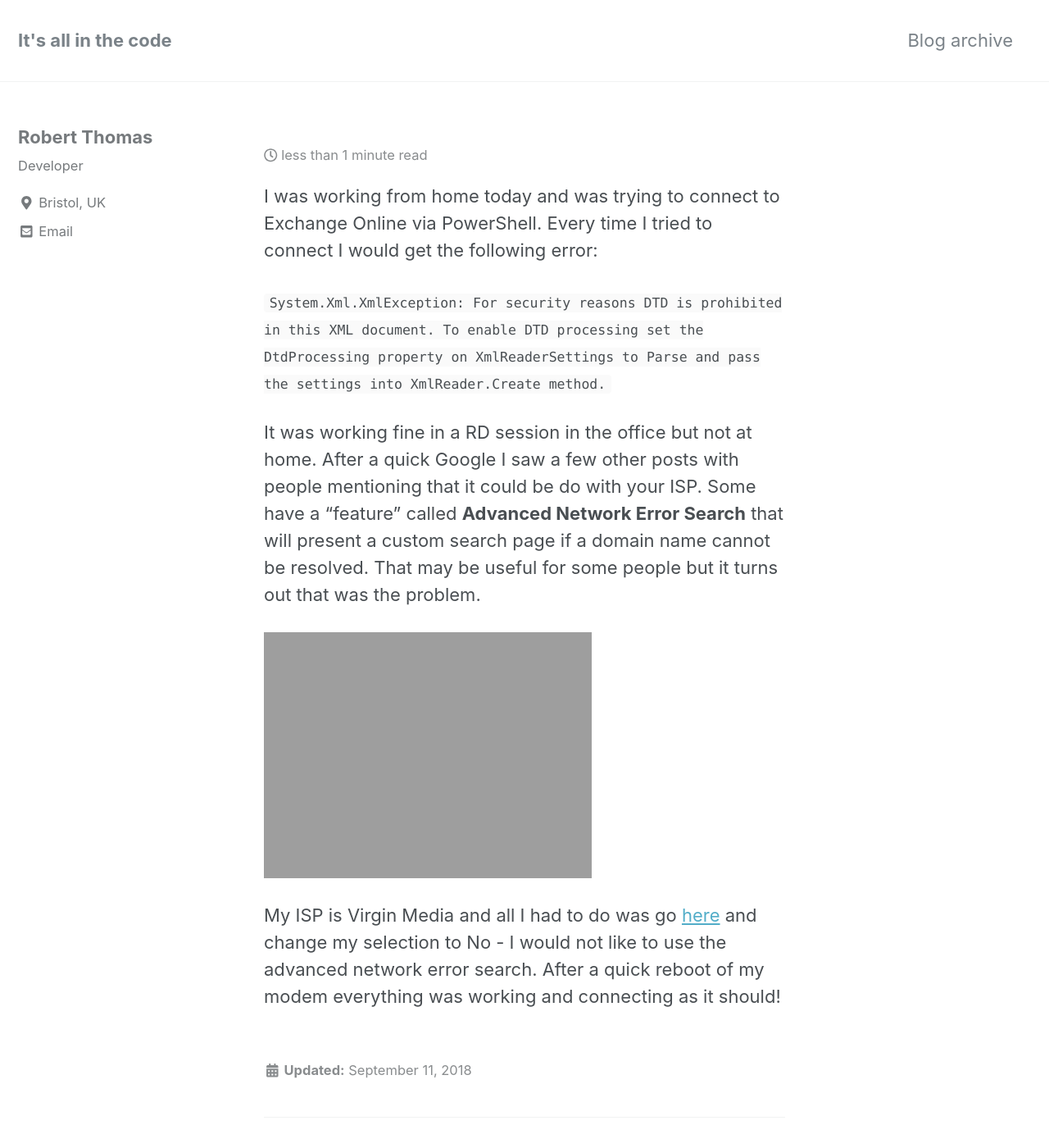
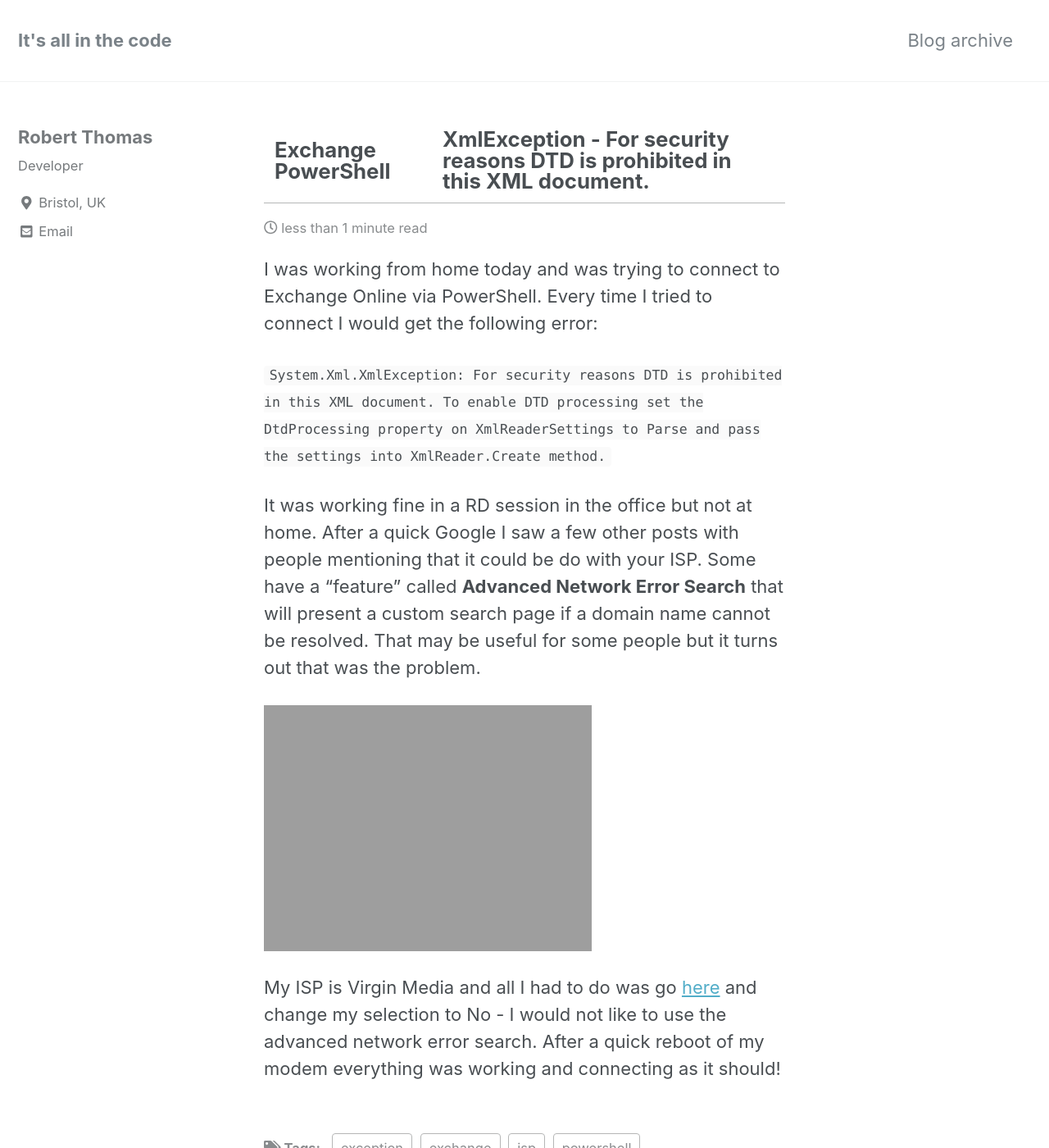
Before and after one commit to itsallinthecode/itsallinthecode.github.io, a Jekyll site: the page built from _posts/2018-09-11-xml_exception.md, in a window 1280 px wide and 1400 px high. Shown: the whole window at 82% size. Built offline with Jekyll 4.4.1, drawn with Linux system fonts in a browser that asks for light colours; nearby versions of some CDN libraries.

Commit message:
Update title

```diff
--- a/_posts/2018-09-11-xml_exception.md
+++ b/_posts/2018-09-11-xml_exception.md
@@ -1,6 +1,6 @@
 ---
 layout: single
-title: Exchange PowerShell - XmlException: For security reasons DTD is prohibited in this XML document.
+title: Exchange PowerShell | XmlException - For security reasons DTD is prohibited in this XML document.
 date: 2018-09-11 20:00
 category:
 tags: [exchange, powershell, exception, isp]
```
